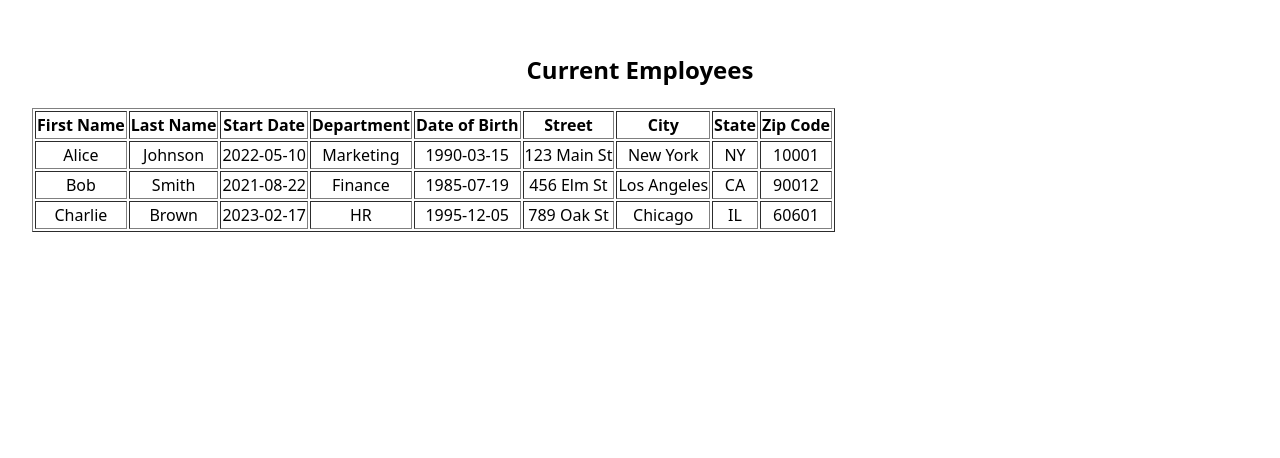
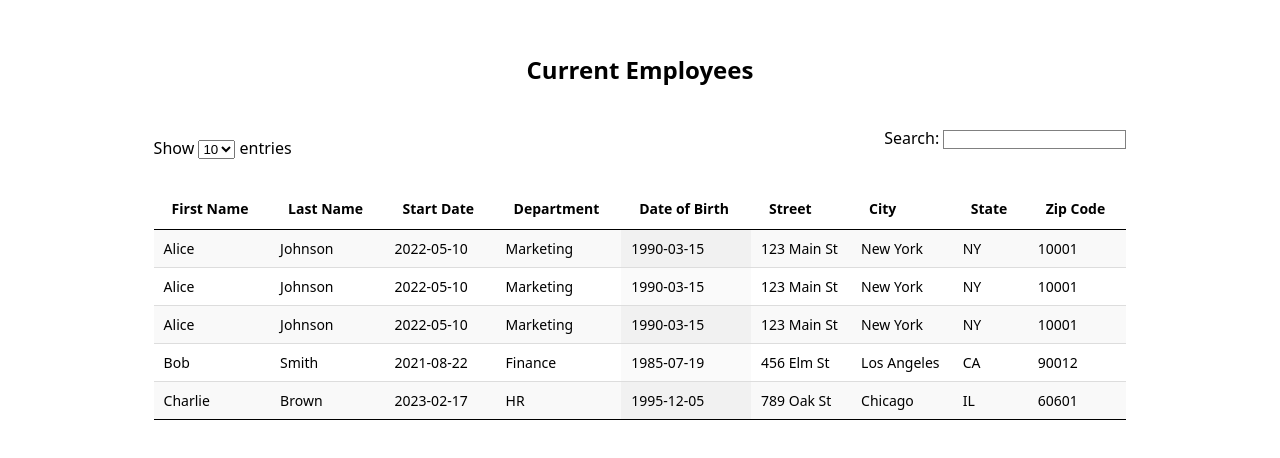
Before and after one commit to jorisbertier/HRnet, a React (Vite) app: page /employeeList in a window 1280 px wide. Shown: the top 458 px of the page. Built offline with nearby package versions, Linux system fonts and the light colour scheme.

Commit message:
add style table

```diff
--- /dev/null
+++ b/src/components/Table/index.css
@@ -0,0 +1,76 @@
+.table-container {
+    width: 80%;
+    display: flex;
+    justify-content: center;
+    flex-direction: column;
+    margin-left: 10%;
+    margin-right: 10%;
+}
+
+.table-controls {
+    display: flex;
+    justify-content: space-between;
+    align-items: center;
+    height: 10vh;
+}
+.table-title {
+    display: flex;
+    align-items: center;
+}
+.search-box {
+    display: flex;
+    align-items: center;
+    gap: 30px;
+}
+
+.table {
+    width: 100%;
+    border-collapse: collapse;
+}
+
+tr{
+    border-bottom: 1px solid black;
+    font-size: 14px;
+}
+thead th {
+    background-color: white !important;
+}
+
+td, th {
+    padding: 10px 18px;
+    text-align: left;
+}
+
+td {
+    border-bottom: 1px solid #ddd;
+    padding: 8px 10px;
+    color: black;
+    font-size: 14px;
+}
+
+th {
+    background-color: #f9f9f9;
+    cursor: pointer;
+    font-weight: bold;
+}
+
+tbody tr:last-child td {
+    border-bottom: 1px solid black;
+}
+
+tr:nth-child(odd) {
+    background-color: #f9f9f9;
+}
+
+tr:hover {
+    background-color: #f9f9f9;
+}
+
+
+tr:nth-child(odd) .sorting_1 {
+    background-color: #f1f1f1;
+}
+
+tr:nth-child(even) .sorting_1 {
+    background-color: #fafafa;
+}
--- a/src/components/Table/index.jsx
+++ b/src/components/Table/index.jsx
@@ -1,21 +1,14 @@
 import React, { useMemo } from "react";
 import { useReactTable, getCoreRowModel, flexRender } from "@tanstack/react-table";
+import './index.css'
 
 const Table = () => {
 
     const data = useMemo(
         () => [
-        {
-            firstName: "Alice",
-            lastName: "Johnson",
-            startDate: "2022-05-10",
-            department: "Marketing",
-            dateOfBirth: "1990-03-15",
-            street: "123 Main St",
-            city: "New York",
-            state: "NY",
-            zipCode: "10001",
-        },
+        {firstName: "Alice",lastName: "Johnson",startDate: "2022-05-10",department: "Marketing",dateOfBirth: "1990-03-15",street: "123 Main St",city: "New York",state: "NY",zipCode: "10001",},
+        {firstName: "Alice",lastName: "Johnson",startDate: "2022-05-10",department: "Marketing",dateOfBirth: "1990-03-15",street: "123 Main St",city: "New York",state: "NY",zipCode: "10001",},
+        {firstName: "Alice",lastName: "Johnson",startDate: "2022-05-10",department: "Marketing",dateOfBirth: "1990-03-15",street: "123 Main St",city: "New York",state: "NY",zipCode: "10001",},
         {
             firstName: "Bob",
             lastName: "Smith",
@@ -55,7 +48,6 @@ const Table = () => {
         []
     );
 
-    // Initialisation de TanStack Table
     const table = useReactTable({
         data,
         columns,
@@ -63,7 +55,18 @@ const Table = () => {
     });
 
     return (
-        <table border="1">
+        <div className="table-container">
+            <div className="table-controls">
+                <div className="table-title">
+                    <label>Show <select><option>10</option></select> entries</label>
+                </div>
+                <div className="search-box">
+                    <label>Search: <input type="text" /></label>
+                </div>
+            </div>
+
+
+            <table className="table">
                 <thead>
                     {table.getHeaderGroups().map((headerGroup) => (
                     <tr key={headerGroup.id}>
@@ -79,7 +82,7 @@ const Table = () => {
                 {table.getRowModel().rows.map((row) => (
                 <tr key={row.id}>
                     {row.getVisibleCells().map((cell) => (
-                <td key={cell.id}>
+                    <td key={cell.id} className={cell.column.id === "dateOfBirth" ? "sorting_1" : ""}>
                         {flexRender(cell.column.columnDef.cell, cell.getContext())}
                     </td>
                     ))}
@@ -87,6 +90,7 @@ const Table = () => {
                 ))}
             </tbody>
             </table>
+        </div>
     );
 };
 
```
Lines whose indentation alone changed are shown as unchanged.
